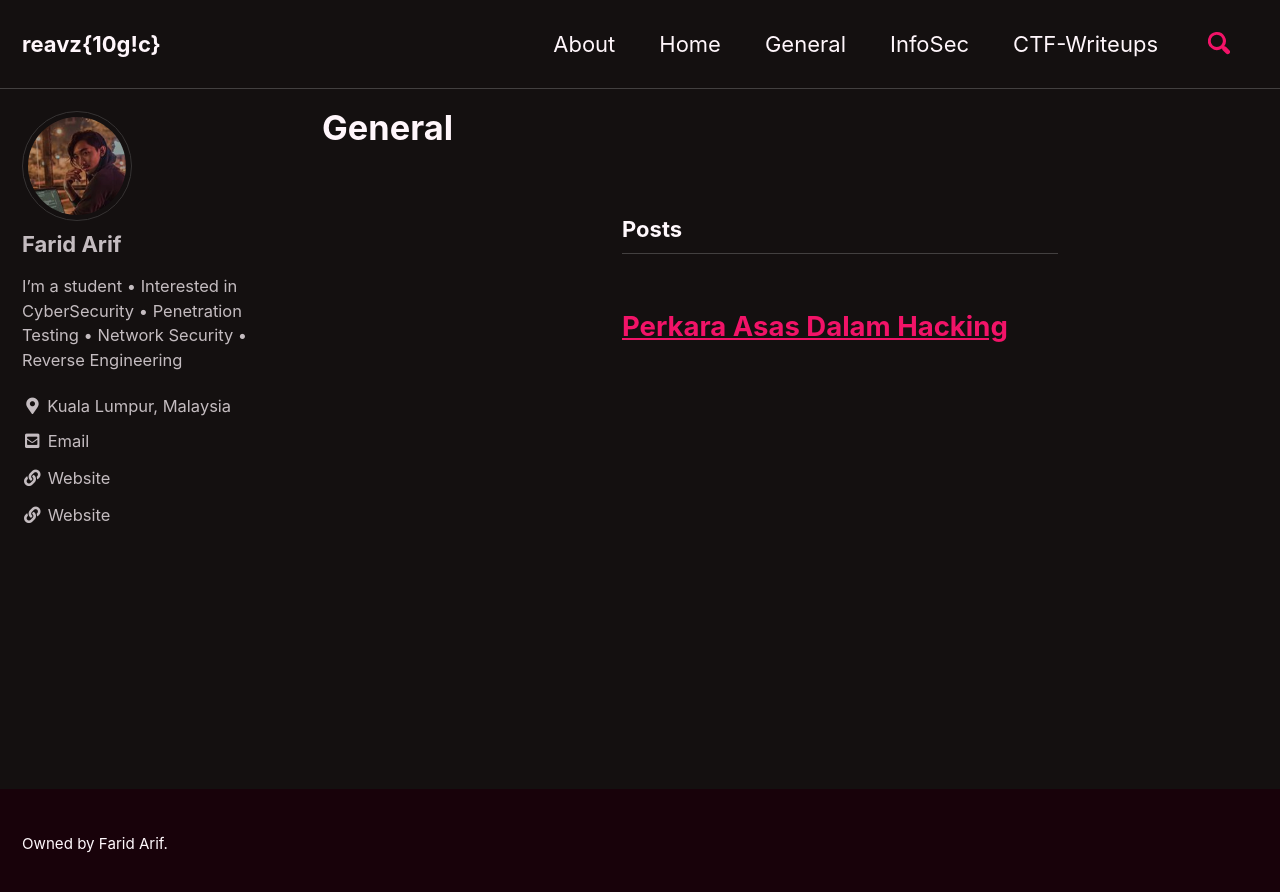
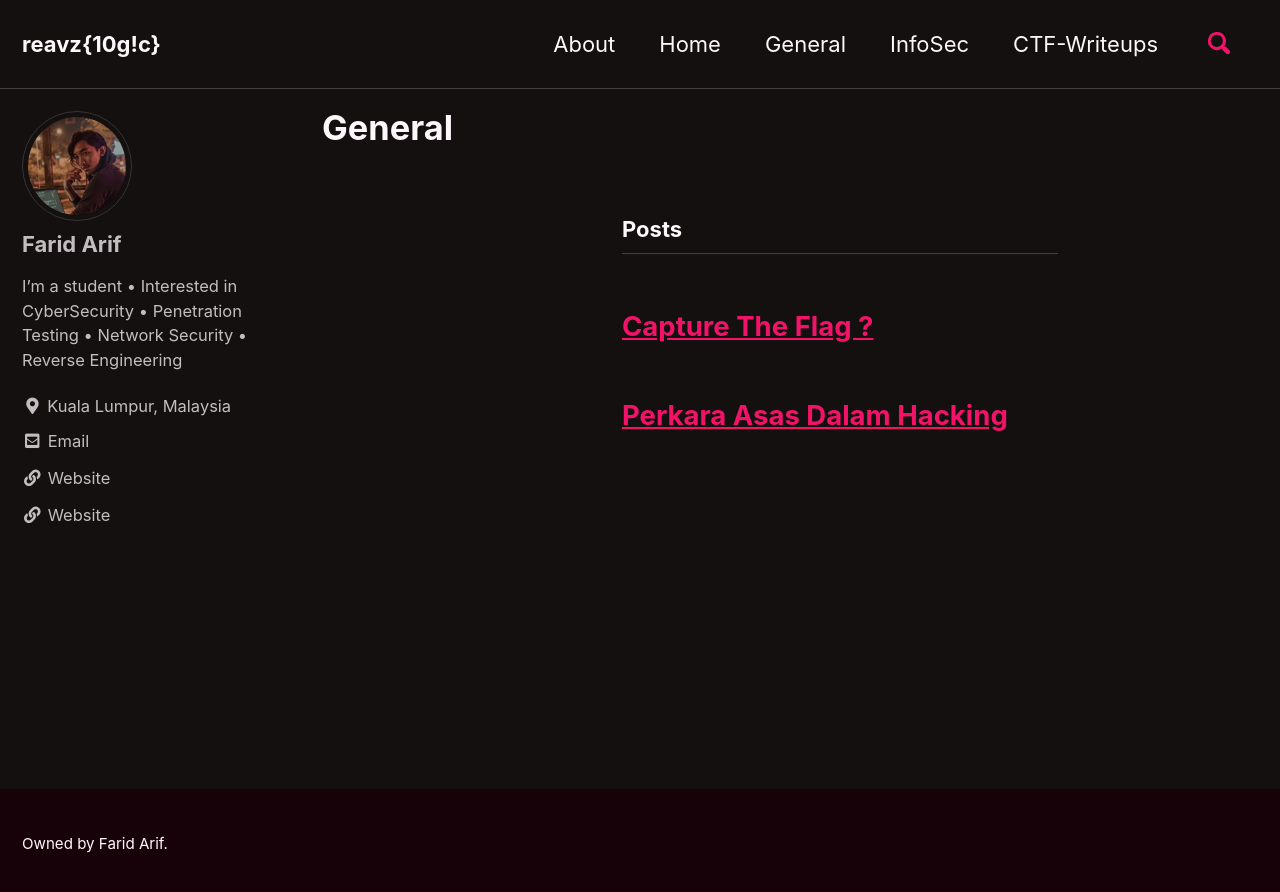
Before and after one commit to faridarif/faridarif.github.io, a Jekyll site: the page built from _pages/general.md, in a window 1280 px wide. Shown: the top 892 px of the page. Built offline with Jekyll 4.4.1, drawn with Linux system fonts in a browser that asks for light colours; cached includes are drawn as plain includes.

Commit message:
Update general.md

```diff
--- a/_pages/general.md
+++ b/_pages/general.md
@@ -12,18 +12,16 @@ author_profile: true
   <div class="list__item">
    <article class="archive__item" itemscope="" itemtype="https://schema.org/CreativeWork">
     <h2 class="archive__item-title no_toc" itemprop="headline">
+     <a href="/general/capturetheflag/" rel="permalink">Capture The Flag ?</a>
+    </h2>
+    <p class="archive__item-excerpt" itemprop="description"></p>
+   </article>
+  </div>
+  <div class="list__item">
+   <article class="archive__item" itemscope="" itemtype="https://schema.org/CreativeWork">
+    <h2 class="archive__item-title no_toc" itemprop="headline">
      <a href="/general/asashacking/" rel="permalink">Perkara Asas Dalam Hacking</a>
     </h2>
     <p class="archive__item-excerpt" itemprop="description"></p>
    </article>
   </div>
-  <!--<div class="list__item">
-   <article class="archive__item" itemscope="" itemtype="https://schema.org/CreativeWork">
-    <h2 class="archive__item-title no_toc" itemprop="headline">
-     <a href="/general/belajar-python-programming/" rel="permalink">Belajar Python Programming</a>
-    </h2>
-    <p class="archive__item-excerpt" itemprop="description"></p>
-   </article>
-  </div>
- </div>
-</div>-->
```
